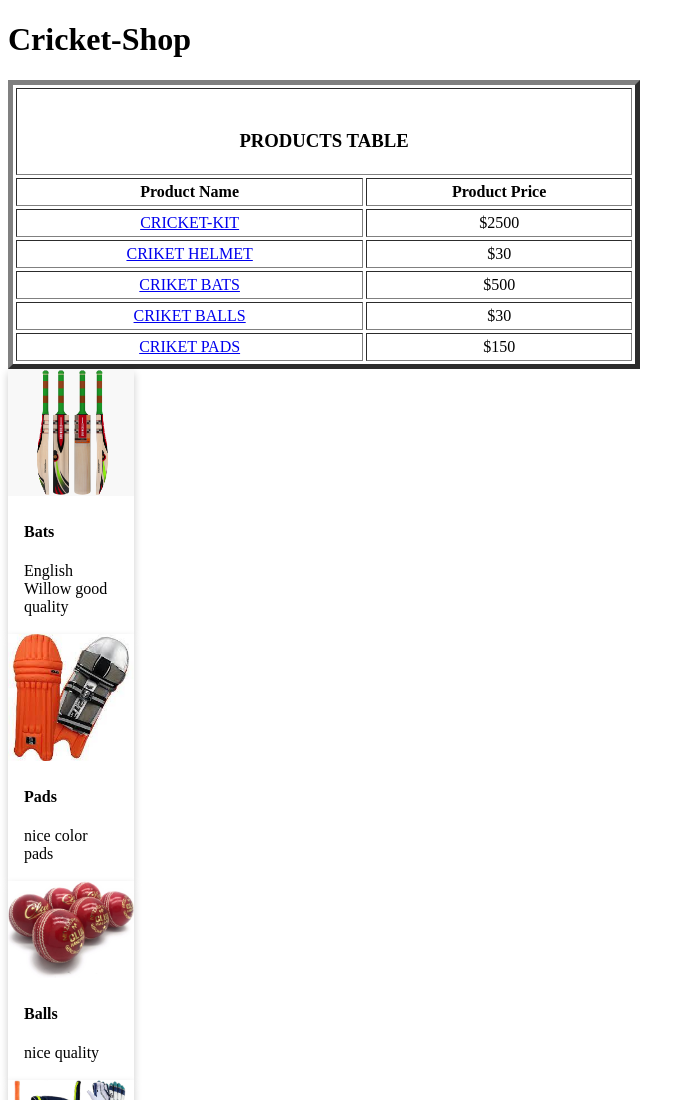
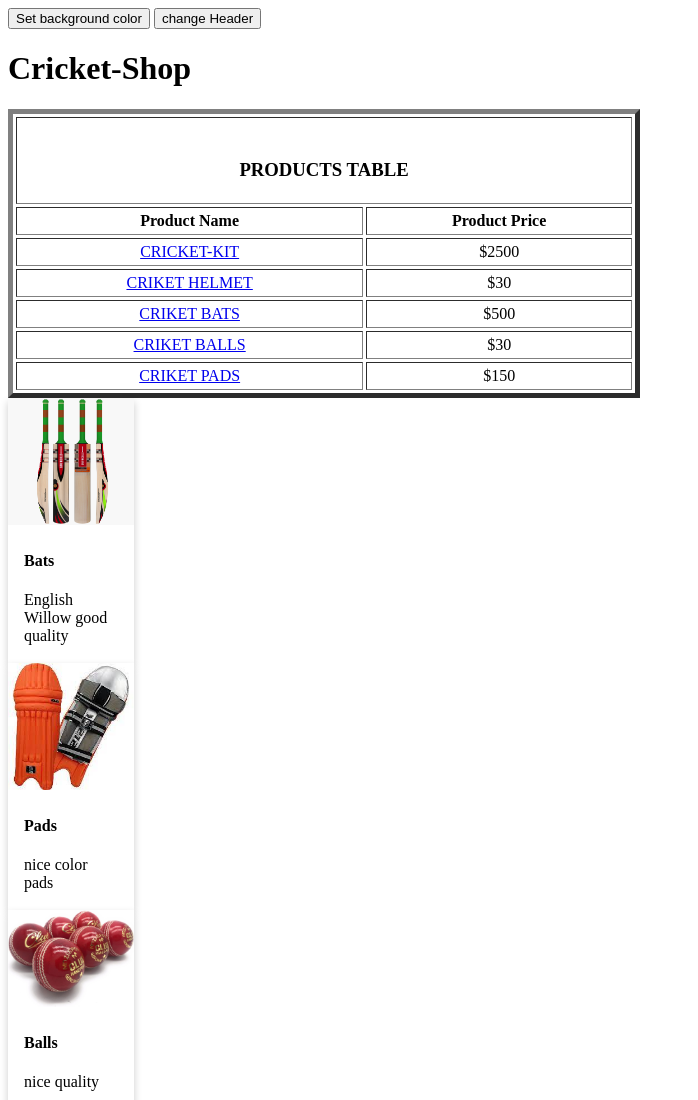
Before and after one commit to vijaykumarvemana/Strive-Homework-M1D6, a plain HTML site: page index.html in a window 1280 px wide. Shown: the top 1100 px of the page, without its empty margins (0-698 px from the left). Drawn offline with Linux system fonts and the light colour scheme.

Commit message:
some changes

```diff
--- a/index.html
+++ b/index.html
@@ -30,7 +30,11 @@
 <head>
 <body>
  <!--Add an h1 tag with the name of your shop-->
-    <h1>Cricket-Shop</h1>
+ <button type="button" onclick="changeBackGround()">Set background color</button>
+ <button type="button" onclick="changeHeader()">change Header</button>
+
+
+    <h1 id="h1-tag">Cricket-Shop</h1>
     <TABLE BORDER="5"    WIDTH="50%"   CELLPADDING="4" CELLSPACING="3">
         <TR>
            <TH COLSPAN="2"><BR><H3>PRODUCTS TABLE</H3>
@@ -101,10 +105,25 @@
         <a id="send" class="btn btn-primary">SEND</a>
     </form>
   </div>
-  <footer>
+  <footer class = "foo">
     <p>contact-us<br>
     <a href="cricketshop@gmail.com">cricketshop@gmail.com</a></p>
   </footer>
+
+  <script>
+      const changeHeader = function () {
+        let myHeading = document.getElementById('h1-tag')
+        myHeading.innerText = "hi this is cricket shop"
+    }
+
+    const changeBackGround = function(){
+        document.body.style.backgroundColor = "blue";
+      }
+      const footer = function(){
+          let foot = document.querySelector('.footer a ')
+          foot.replaceChild()
+      }
+  </script>
 
 
 
```
